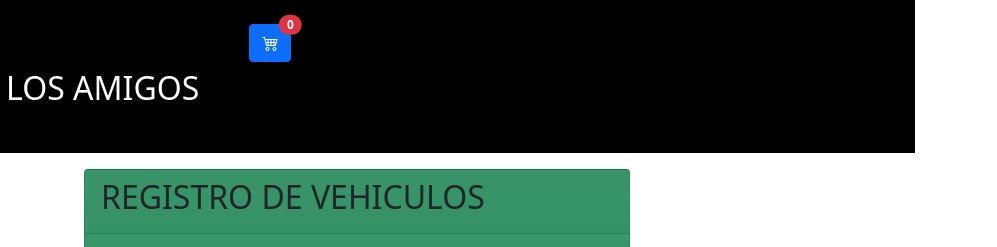
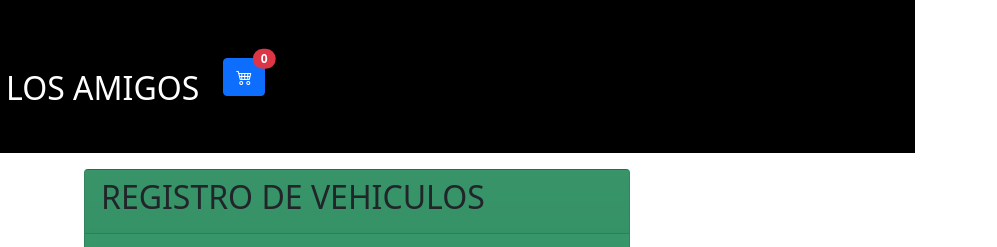
Before and after one commit to Jose2580MEGA/Actividad-cacharros, a plain HTML site: page index.html in a window 1280 px wide. Shown: the top 247 px of the page, 283-1280 px from the left. Drawn offline with nearby package versions, Linux system fonts and the light colour scheme.

Commit message:
lista funcional

```diff
--- a/codigo.js
+++ b/codigo.js
@@ -45,7 +45,7 @@ function agregarcarro(){
 }
 
 function cantidadelementos(){
-    document.getElementById('cantidad').innerText = carros.length
+    document.getElementById('cantidad').innerText = numeros.length
 }
 
 function limpiar() {
@@ -78,6 +78,7 @@ function visualizarcatalogo(){
     }
     tarjetas += "</div>"
     document.getElementById('catalogo').innerHTML = tarjetas
+
 }
 
 function visualizardatos(){
@@ -100,4 +101,32 @@ function visualizardatos(){
   }
   tabla += `</table>`
   document.getElementById('datos').innerHTML = tabla
+
 }
+
+function visualizarFactura(){
+    let tabla = `<table class="table table-dark table-hover" border='1'>
+      <thead>
+      <tr>
+      <tbody>
+        <th>MARCA</th>
+        <th>MODELO</th>
+        <th>CILINDRAJE</th>
+        <th>PRECIO</th>
+        <th>IMAGEN</th>
+        </tr>
+        </thead>
+        </tbody>`;
+    for(data of carros){
+      tabla += `<tr>
+                  <td>${data.marca}</td>
+                  <td>${data.modelo}</td>
+                  <td>${data.cilindraje}</td>
+                  <td>${data.precio}</td>
+                  <td><img src="${data.imagen}" class="imagen"></td>
+                </tr>`
+  }
+  tabla += `</table>`
+  document.getElementById('descripcionFactura').innerHTML = tabla;
+
+}
--- a/index.html
+++ b/index.html
@@ -9,6 +9,9 @@
 
     <title>Document</title>
 </head>
+
+
+
 <body>
   <div class="container">
   <nav class="navbar navbar-dark navbarra">
@@ -20,17 +23,18 @@
           <h2>CACHARROS LOS AMIGOS</h2>
         </a>
         </div>
-        <div class="carrito col-1 justify-content-end mt-3"  data-bs-toggle="modal" data-bs-target="#factura">
-
-            <button type="button" class="btn btn-primary position-relative">
+        <div class="col-2 col-md-1 d-flex justify-content-end align-items-center">
+            <div class=" carrito" data-bs-toggle="modal" data-bs-target="#factura" onclick="visualizarFactura()">
+          <button type="button" class="btn btn-primary position-relative">
               <i class="bi bi-cart4"></i>
               <span id="carrito" class="position-absolute top-0 start-100 translate-middle badge rounded-pill bg-danger">
                 0
-            </span>
-          </div>
+              </span>
+          </button>
       </div>
-
-    </div>
+  </div>
+</div>
+</div>
   </nav>
   <div class="row mt-3 justify-content-center">
       <div class="col-6">
@@ -111,9 +115,8 @@
           <h1 class="modal-title fs-5" id="exampleModalLabel">Factura de compra</h1>
           <button type="button" class="btn-close" data-bs-dismiss="modal" aria-label="Close"></button>
         </div>
-        <div class="modal-body">
-          ...
-        </div>
+        <class="modal-body"  id="descripcionFactura"style="overflow-x: auto;"></class>
+      </div>
         <div class="modal-footer">
           <button type="button" class="btn btn-secondary" data-bs-dismiss="modal">Close</button>
           <button type="button" class="btn btn-primary">Save changes</button>
--- a/style.css
+++ b/style.css
@@ -19,3 +19,8 @@
 .toastfondo{
     background-color: aquamarine;
 }
+
+.container{
+    display: flex;
+    flex-flow: column wrap-reverse;
+}
```
Lines whose indentation alone changed are shown as unchanged.
